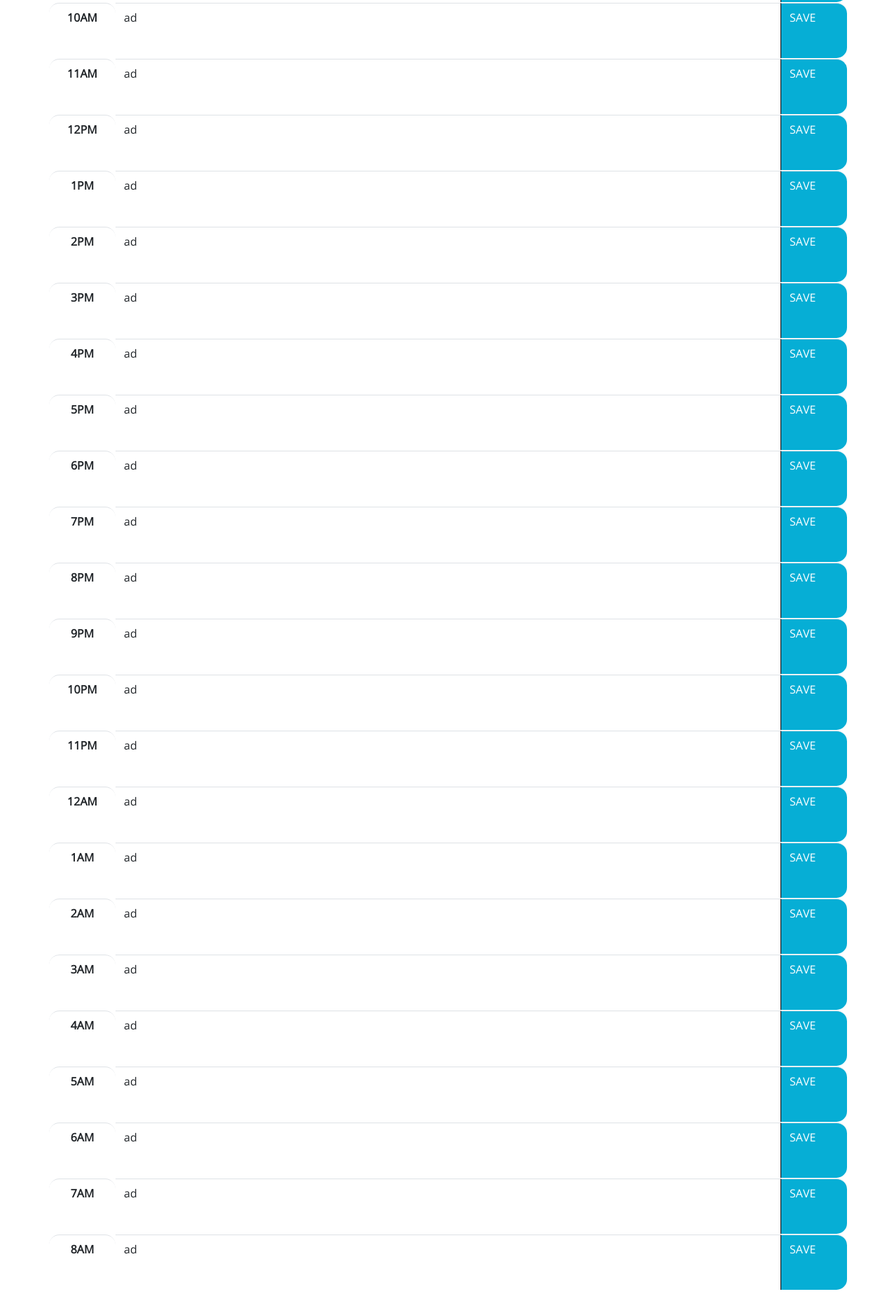
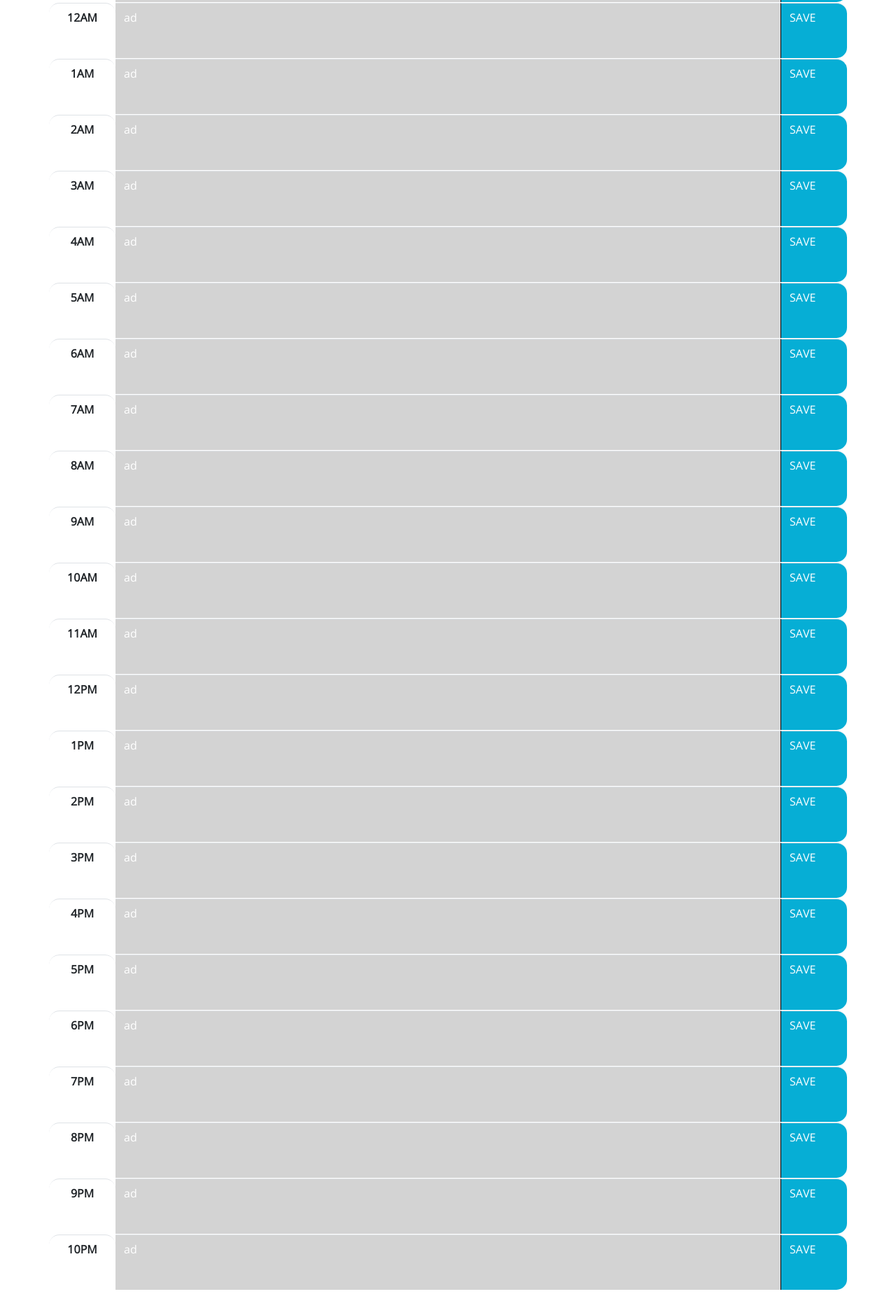
Before and after one commit to karpx033/Day_Planner_Take_2, a plain HTML site: page index.html in a window 1280 px wide. Shown: the part 413-2272 px from the top of the page at 70% size. Drawn offline with nearby package versions, Linux system fonts and the light colour scheme.

Commit message:
all times now css appropriately

```diff
--- a/Assets/script.js
+++ b/Assets/script.js
@@ -9,56 +9,20 @@ for (const Number of colors){
 }
 var today = moment();
 $("#currentDay").text(today.format("dddd, MMMM Do"));
-console.log(Number(parseInt(moment().startOf('day').fromNow())));
-console.log(typeof Number(parseInt(moment().startOf('day').fromNow())));
-var nine = ($("#9"))
-nine.value= 18;
-
-// i = 9
-
-// document.getElementById([i]).classList.add("present")
 
 function colorcoder() {
     var currenthour = Number(parseInt(moment().startOf('day').fromNow()));
+    var timeEL = document.getElementsByClassName("timeCL");
     console.log(currenthour);
-    console.log(typeof currenthour);
-    console.log(nine.value);
-    console.log(typeof nine.value);
-
-
-    var timeEL = document.getElementsByClassName("timeCL");
     for (var i=0; i<timeEL.length; i++){
         if (currenthour === Number([i])) {
          timeEL[i].classList.add("present");
-    //     } else if (currenthour <[i]) {
-    //         document.getElementById((Number([i]))).classList.add("present");
-    //     } else {
-    //         document.getElementById((Number([i]))).classList.add("present");
-    //     }
-    // }
-
-
-
-
-        // timeEL[i].style.display = "";
-}}};
-//    for (let i = 0; i < 4; i++) {
-//     console.log([i]);
-//     console.log(Number([i]));
-//     console.log(typeof (Number([i])));
-//     console.log(document.getElementById(Number([i])));
-//     document.getElementById(Number([i])).classList.add("present");
-//     if (currenthour === Number([i])) {
-
-//         document.getElementById((Number([i]))).classList.add("present");
-//     } else if (currenthour <[i]) {
-//         document.getElementById((Number([i]))).classList.add("present");
-//     } else {
-//         document.getElementById((Number([i]))).classList.add("present");
-//     }
-// }
-// // }
-//    }
-// }
+        } else if (currenthour <Number([i])) {
+            timeEL[i].classList.add("future");
+        } else {
+            timeEL[i].classList.add("past");
+        }
+    }
+}
 
 colorcoder();
--- a/index.html
+++ b/index.html
@@ -42,7 +42,57 @@
       <table class="table">
         <tbody>
           <tr class="row">
-            <th class="col-1 time-block">9AM</th>
+            <th class="col-1 time-block">11PM</th>
+            <td class="description col-10 timeCL">ad</td>
+            <td class="saveBtn col-1">SAVE</td>
+          </tr>
+          <tr class="row">
+            <th class="col-1 time-block ">12AM</th>
+            <td class="description col-10 timeCL">ad</td>
+            <td class="saveBtn col-1">SAVE</td>
+          </tr>
+          <tr class="row">
+            <th class="col-1 time-block ">1AM</th>
+            <td class="description col-10 timeCL">ad</td>
+            <td class="saveBtn col-1">SAVE</td>
+          </tr>
+          <tr class="row">
+            <th class="col-1 time-block ">2AM</th>
+            <td class="description col-10 timeCL">ad</td>
+            <td class="saveBtn col-1">SAVE</td>
+          </tr>
+          <tr class="row">
+            <th class="col-1 time-block ">3AM</th>
+            <td class="description col-10 timeCL">ad</td>
+            <td class="saveBtn col-1">SAVE</td>
+          </tr>
+          <tr class="row">
+            <th class="col-1 time-block ">4AM</th>
+            <td class="description col-10 timeCL">ad</td>
+            <td class="saveBtn col-1">SAVE</td>
+          </tr>
+          <tr class="row">
+            <th class="col-1 time-block ">5AM</th>
+            <td class="description col-10 timeCL">ad</td>
+            <td class="saveBtn col-1">SAVE</td>
+          </tr>
+          <tr class="row">
+            <th class="col-1 time-block ">6AM</th>
+            <td class="description col-10 timeCL">ad</td>
+            <td class="saveBtn col-1">SAVE</td>
+          </tr>
+          <tr class="row">
+            <th class="col-1 time-block ">7AM</th>
+            <td class="description col-10 timeCL">ad</td>
+            <td class="saveBtn col-1">SAVE</td>
+          </tr>
+          <tr class="row">
+            <th class="col-1 time-block ">8AM</th>
+            <td class="description col-10 timeCL">ad</td>
+            <td class="saveBtn col-1">SAVE</td>
+          </tr>
+          <tr class="row">
+            <th class="col-1 time-block ">9AM</th>
             <td class="description col-10 timeCL">ad</td>
             <td class="saveBtn col-1">SAVE</td>
           </tr>
@@ -111,56 +161,6 @@
             <td class="description col-10 timeCL">ad</td>
             <td class="saveBtn col-1">SAVE</td>
           </tr>
-          <tr class="row">
-            <th class="col-1 time-block ">11PM</th>
-            <td class="description col-10 timeCL">ad</td>
-            <td class="saveBtn col-1">SAVE</td>
-          </tr>
-          <tr class="row">
-            <th class="col-1 time-block ">12AM</th>
-            <td class="description col-10 timeCL">ad</td>
-            <td class="saveBtn col-1">SAVE</td>
-          </tr>
-          <tr class="row">
-            <th class="col-1 time-block ">1AM</th>
-            <td class="description col-10 timeCL">ad</td>
-            <td class="saveBtn col-1">SAVE</td>
-          </tr>
-          <tr class="row">
-            <th class="col-1 time-block ">2AM</th>
-            <td class="description col-10 timeCL">ad</td>
-            <td class="saveBtn col-1">SAVE</td>
-          </tr>
-          <tr class="row">
-            <th class="col-1 time-block ">3AM</th>
-            <td class="description col-10 timeCL">ad</td>
-            <td class="saveBtn col-1">SAVE</td>
-          </tr>
-          <tr class="row">
-            <th class="col-1 time-block ">4AM</th>
-            <td class="description col-10 timeCL">ad</td>
-            <td class="saveBtn col-1">SAVE</td>
-          </tr>
-          <tr class="row">
-            <th class="col-1 time-block ">5AM</th>
-            <td class="description col-10 timeCL">ad</td>
-            <td class="saveBtn col-1">SAVE</td>
-          </tr>
-          <tr class="row">
-            <th class="col-1 time-block ">6AM</th>
-            <td class="description col-10 timeCL">ad</td>
-            <td class="saveBtn col-1">SAVE</td>
-          </tr>
-          <tr class="row">
-            <th class="col-1 time-block ">7AM</th>
-            <td class="description col-10 timeCL">ad</td>
-            <td class="saveBtn col-1">SAVE</td>
-          </tr>
-          <tr class="row">
-            <th class="col-1 time-block ">8AM</th>
-            <td class="description col-10 timeCL">ad</td>
-            <td class="saveBtn col-1">SAVE</td>
-          </tr>
         </tbody>
       </table>
     </div>
```
